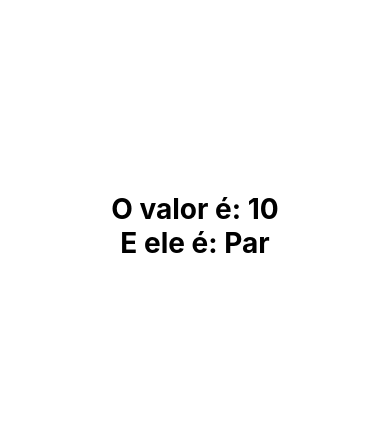
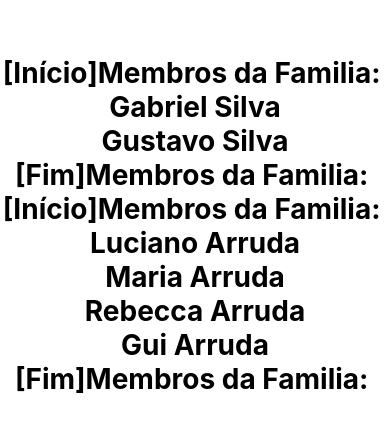
Before and after one commit to MDSLuciano/React-Native, a React Native app: screen / in a window 390 px wide. Shown: the part 196-628 px from the top of the page. Built offline with nearby package versions, Linux system fonts and the light colour scheme.

Commit message:
Children property

```diff
--- a/src/App.tsx
+++ b/src/App.tsx
@@ -7,19 +7,32 @@ import Title from './components/Title';
 import Button from './components/Button';
 import Counter from './components/Counter';
 // import Father from './components/direta/Father';
-import Father from './components/indireta/Father';
+// import Father from './components/indireta/Father';
 import CounterV2 from './components/counter/CounterV2';
 import Differentiator from './components/Differentiator';
 import EvenOdd from './components/EvenOdd';
+import Family from './components/relationship/Family';
+import Member from './components/relationship/Member';
 
 export default function App() {
   return (
     <SafeAreaView style={styles.container}>
       <StatusBar style="auto" />
+      <Family >
+        <Member name='Gabriel' lastName='Silva'/>
+        <Member name='Gustavo' lastName='Silva'/>
+      </Family>
+
+      <Family >
+        <Member name='Luciano' lastName='Arruda'/>
+        <Member name='Maria' lastName='Arruda'/>
+        <Member name='Rebecca' lastName='Arruda'/>
+        <Member name='Gui' lastName='Arruda'/>
+      </Family>
+      {/*
+      <CounterV2 />
       <EvenOdd num={10} />
-      {/*
       <Differentiator />
-      <CounterV2 />
       <Father />
       <Counter initial={100} skip={10} />
       <Button title="Executar"/>
--- /dev/null
+++ b/src/components/relationship/Family.tsx
@@ -0,0 +1,13 @@
+import React from 'react'
+import { Text } from 'react-native'
+import { styles } from '../StyleSheets';
+
+export default (props: any) => {
+    return(
+        <>
+            <Text style={styles.textBig}>[Início]Membros da Familia: </Text>
+                {props.children}
+            <Text style={styles.textBig}>[Fim]Membros da Familia: </Text>
+        </>
+    )
+}
--- /dev/null
+++ b/src/components/relationship/Member.tsx
@@ -0,0 +1,11 @@
+import React from 'react'
+import { Text } from 'react-native'
+import { styles } from '../StyleSheets';
+
+export default (props: any) => {
+    return(
+        <Text style={styles.textBig}>
+            {props.name} {props.lastName}
+        </Text>
+    )
+}
```
